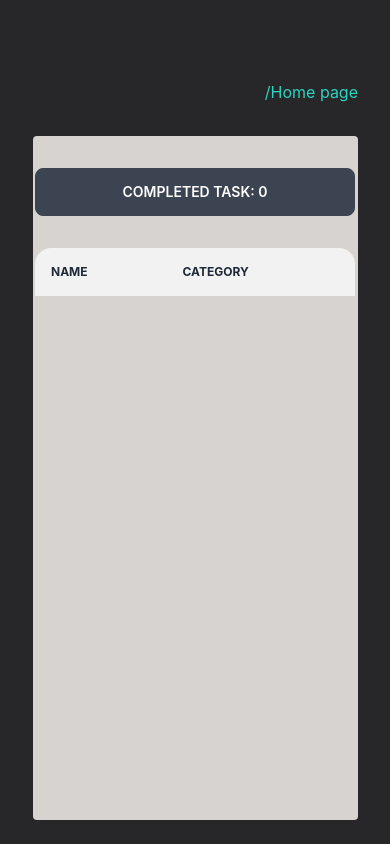
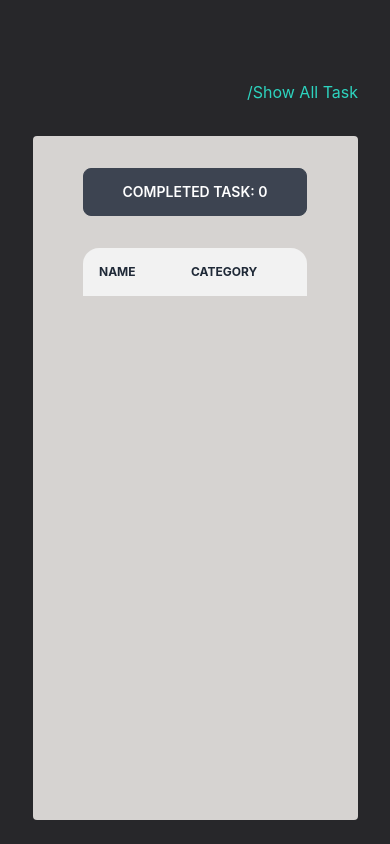
Before and after one commit to mamun-opu/to-do, a React (Create React App) app: page /completed-task in a window 390 px wide. Built offline with nearby package versions, Linux system fonts and the light colour scheme.

Commit message:
responsive

```diff
--- a/src/pages/ShowCompletedTask.tsx
+++ b/src/pages/ShowCompletedTask.tsx
@@ -8,14 +8,14 @@ const ShowCompletedTask = () => {
     <div className="h-screen w-screen pt-20 pb-20 bg-zinc-800">
       <div className="flex justify-end mb-8 mr-8">
         <Link className="text-teal-400" to={"/"}>
-          /Home page
+          /Show All Task
         </Link>
       </div>
       <div className="rounded h-full w-5/6 mx-auto overflow-x-auto overflow-y-scroll bg-stone-300 flex items-center flex-col justify-start">
-        <button className="btn btn-block uppercase w-80 m-8">
+        <button className="btn btn-block uppercase w-56 md:w-64 lg:w-80 m-8">
           completed task: {count}
         </button>
-        <table className="table w-80">
+        <table className="table w-56 md:w-64 lg:w-80">
           <thead>
             <tr>
               <th>Name</th>
--- a/src/pages/ShowTaskInfo.tsx
+++ b/src/pages/ShowTaskInfo.tsx
@@ -12,7 +12,7 @@ const ShowTaskInfo = () => {
 
   return (
     <div className="h-screen w-screen pt-20 pb-20 bg-zinc-800">
-      <div className="hero min-h-full w-5/6 mx-auto">
+      <div className="hero min-h-full w-4/6 mx-auto">
         <div className="hero-overlay bg-white"></div>
         <div className="hero-content text-center text-neutral-content">
           <div className="max-w-md">
```
